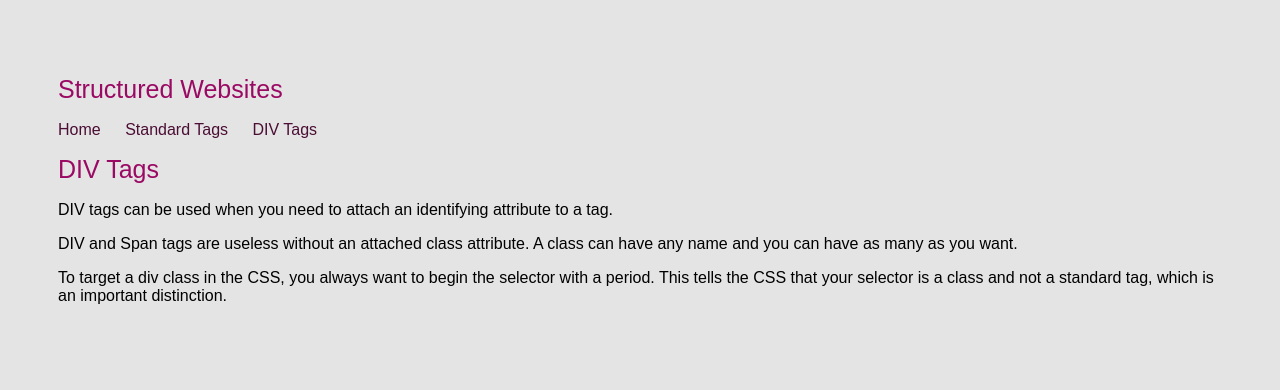
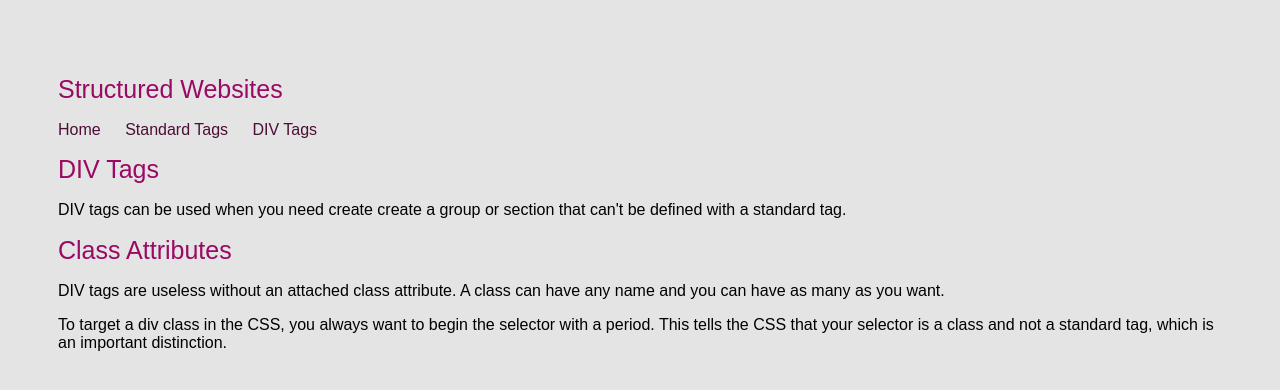
Before and after one commit to fonstok/exercises, a plain HTML site: page structure/div.html in a window 1280 px wide. Drawn offline with Linux system fonts and the light colour scheme.

Commit message:
Update div.html

```diff
--- a/structure/div.html
+++ b/structure/div.html
@@ -18,8 +18,10 @@
 
 
 			<h1>DIV Tags</h1>
-			<p>DIV tags can be used when you need to attach an identifying attribute to a tag.</p>
-			<p>DIV and Span tags are useless without an attached class attribute. A class can have any name and you can have as many as you want.</p>
+			<p>DIV tags can be used when you need create create a group or section that can't be defined with a standard tag.</p>
+
+		<h1>Class Attributes</h1>
+			<p>DIV tags are useless without an attached class attribute. A class can have any name and you can have as many as you want.</p>
 			<p>To target a div class in the CSS, you always want to begin the selector with a period. This tells the CSS that your selector is a class and not a standard tag, which is an important distinction.</p>
 
 
```
